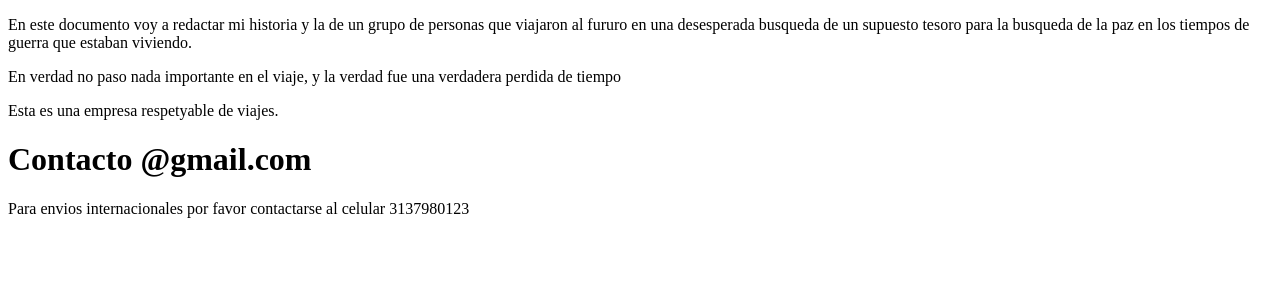
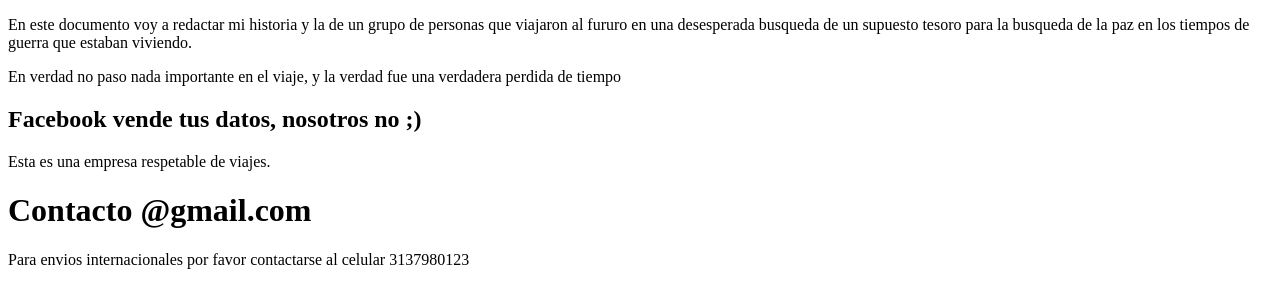
Before and after one commit to mapacheNebuloso/aprendiendoGit, a plain HTML site: page index.html in a window 1280 px wide. Drawn offline with Linux system fonts and the light colour scheme.

Commit message:
Cambios en publicidad

```diff
--- a/index.html
+++ b/index.html
@@ -16,9 +16,13 @@
 				En verdad no paso nada importante en el viaje, y la verdad fue una verdadera perdida de tiempo
 			</p>
 		</div>
+		<div id ="publicidad">
+			<h2>Facebook vende tus datos, nosotros no ;)
+			</h2>
+		</div>
 	</body>
 	<footer>
-		<p>Esta es una empresa respetyable de viajes.
+		<p>Esta es una empresa respetable de viajes.
 		</p>
 		<h1>Contacto @gmail.com
 		</h1>
```
